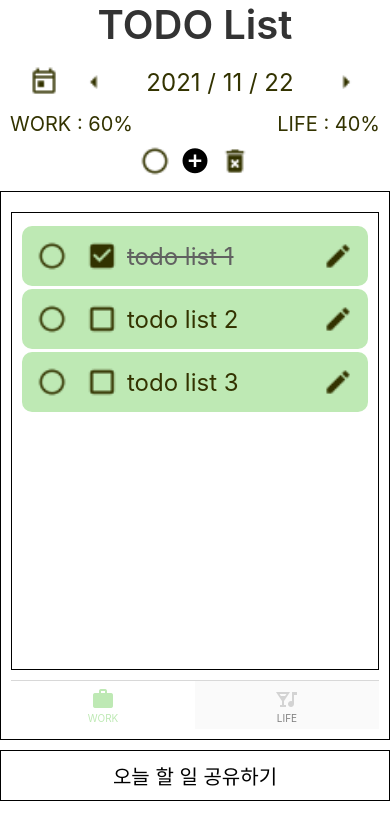
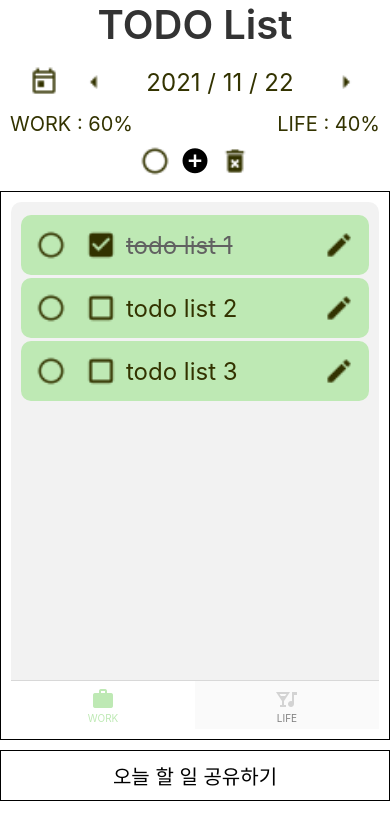
Before and after one commit to OSP-todo/todo, a React Native app: screen / in a window 390 px wide. Shown: the top 840 px of the page. Built offline with nearby package versions, Linux system fonts and the light colour scheme.

Commit message:
약간의 css 수정

```diff
--- a/src/Life.js
+++ b/src/Life.js
@@ -5,8 +5,10 @@ import Task from './components/Task';
 const styles = StyleSheet.create({
   scrollView: {
     width: '100%',
-    borderWidth: 1,
-    margin: 10,
+    backgroundColor: 'rgba(1,1,1,0.05)',
+    marginHorizontal: 10,
+    borderTopLeftRadius: 10,
+    borderTopRightRadius: 10,
     padding: 10,
   },
 });
--- a/src/Work.js
+++ b/src/Work.js
@@ -5,8 +5,10 @@ import Task from './components/Task';
 const styles = StyleSheet.create({
   scrollView: {
     width: '100%',
-    borderWidth: 1,
-    margin: 10,
+    backgroundColor: 'rgba(1,1,1,0.05)',
+    marginHorizontal: 10,
+    borderTopLeftRadius: 10,
+    borderTopRightRadius: 10,
     padding: 10,
   },
 });
```
Also changed, not shown: 1 other file (tests, documents, lock files or other folders).
